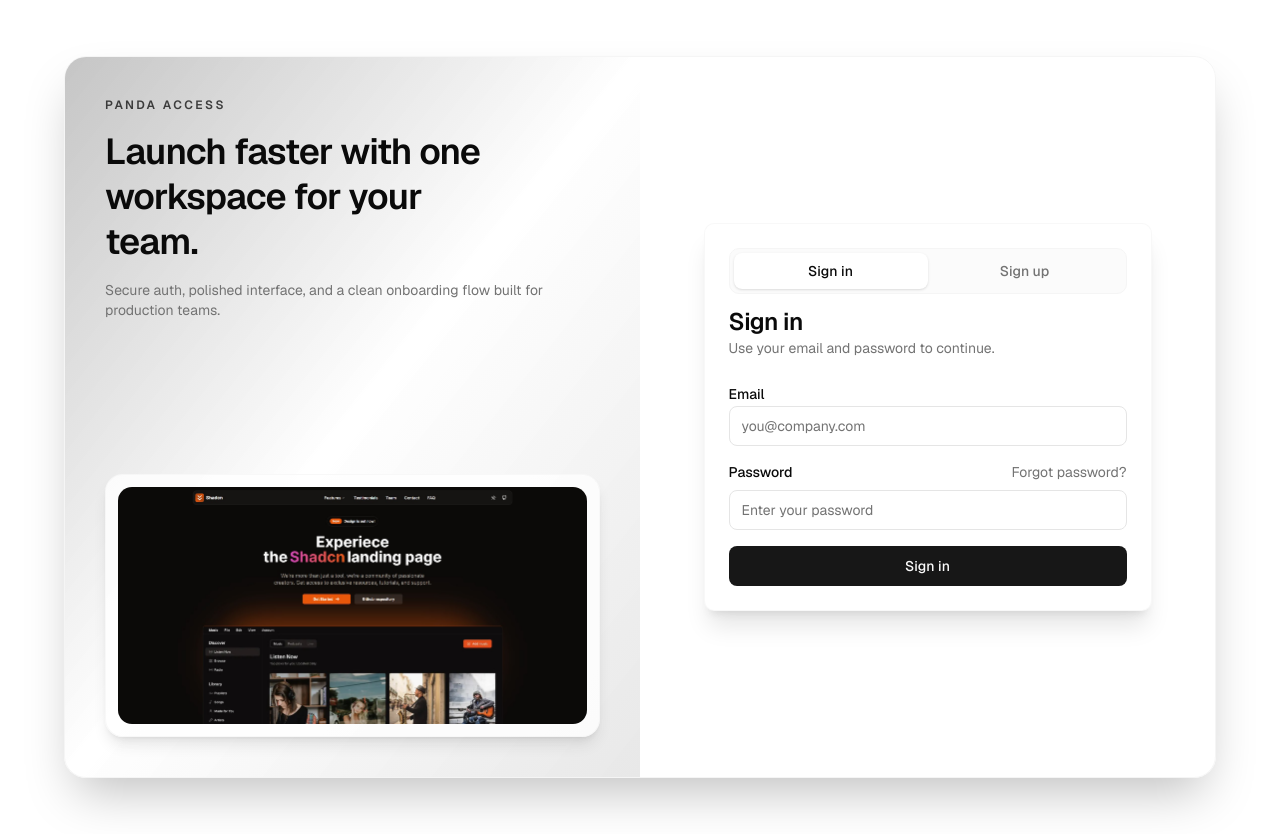
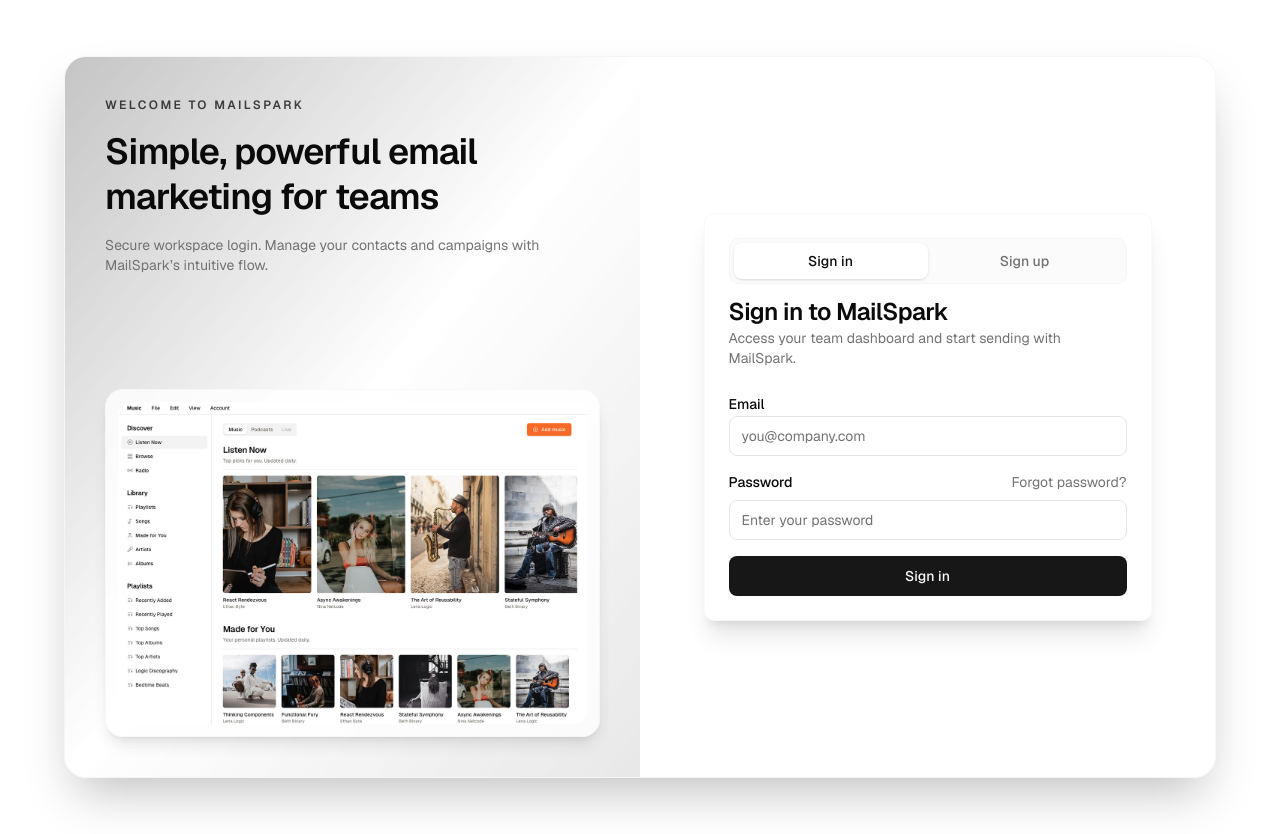
Before and after one commit to chiragbidx/neon-harbor-juy, a Next.js app: page /auth in a window 1280 px wide. Built offline with nearby package versions, Linux system fonts and the light colour scheme; no server answers.

Commit message:
MailSpark rebrand auth page

```diff
--- a/app/auth/page.tsx
+++ b/app/auth/page.tsx
@@ -48,7 +48,7 @@ function AuthPageFallback() {
           <Card className="w-full max-w-md border-secondary/70 shadow-xl">
             <CardHeader className="space-y-1">
               <CardTitle>Loading...</CardTitle>
-              <CardDescription>Preparing authentication form.</CardDescription>
+              <CardDescription>Preparing MailSpark authentication form.</CardDescription>
             </CardHeader>
           </Card>
         </div>
@@ -95,15 +95,15 @@ function AuthPageContent() {
     if (mode === "signup") {
       return {
         id: "signup",
-        title: "Create account",
-        description: "Start your free account in less than a minute.",
+        title: "Create your MailSpark account",
+        description: "Sign up to start managing campaigns and growing your reach.",
       };
     }
 
     return {
       id: "signin",
-      title: "Sign in",
-      description: "Use your email and password to continue.",
+      title: "Sign in to MailSpark",
+      description: "Access your team dashboard and start sending with MailSpark.",
     };
   }, [mode]);
 
@@ -115,21 +115,20 @@ function AuthPageContent() {
           <div className="relative z-10 flex h-full flex-col justify-between">
             <div className="space-y-4">
               <p className="text-xs font-semibold uppercase tracking-[0.2em] text-primary/80">
-                Panda Access
+                Welcome to MailSpark
               </p>
               <h1 className="max-w-sm text-4xl font-semibold leading-tight tracking-tight">
-                Launch faster with one workspace for your team.
+                Simple, powerful email marketing for teams
               </h1>
               <p className="max-w-md text-sm text-muted-foreground">
-                Secure auth, polished interface, and a clean onboarding flow built
-                for production teams.
+                Secure workspace login. Manage your contacts and campaigns with MailSpark’s intuitive flow.
               </p>
             </div>
 
             <div className="relative overflow-hidden rounded-2xl border border-secondary/70 bg-background/80 p-3 shadow-lg">
               <Image
-                src="/demo-img.jpg"
-                alt="Panda product preview"
+                src="/hero-image-light.jpeg"
+                alt="MailSpark dashboard preview"
                 className="h-full w-full rounded-xl object-cover"
                 width={1200}
                 height={900}
```
